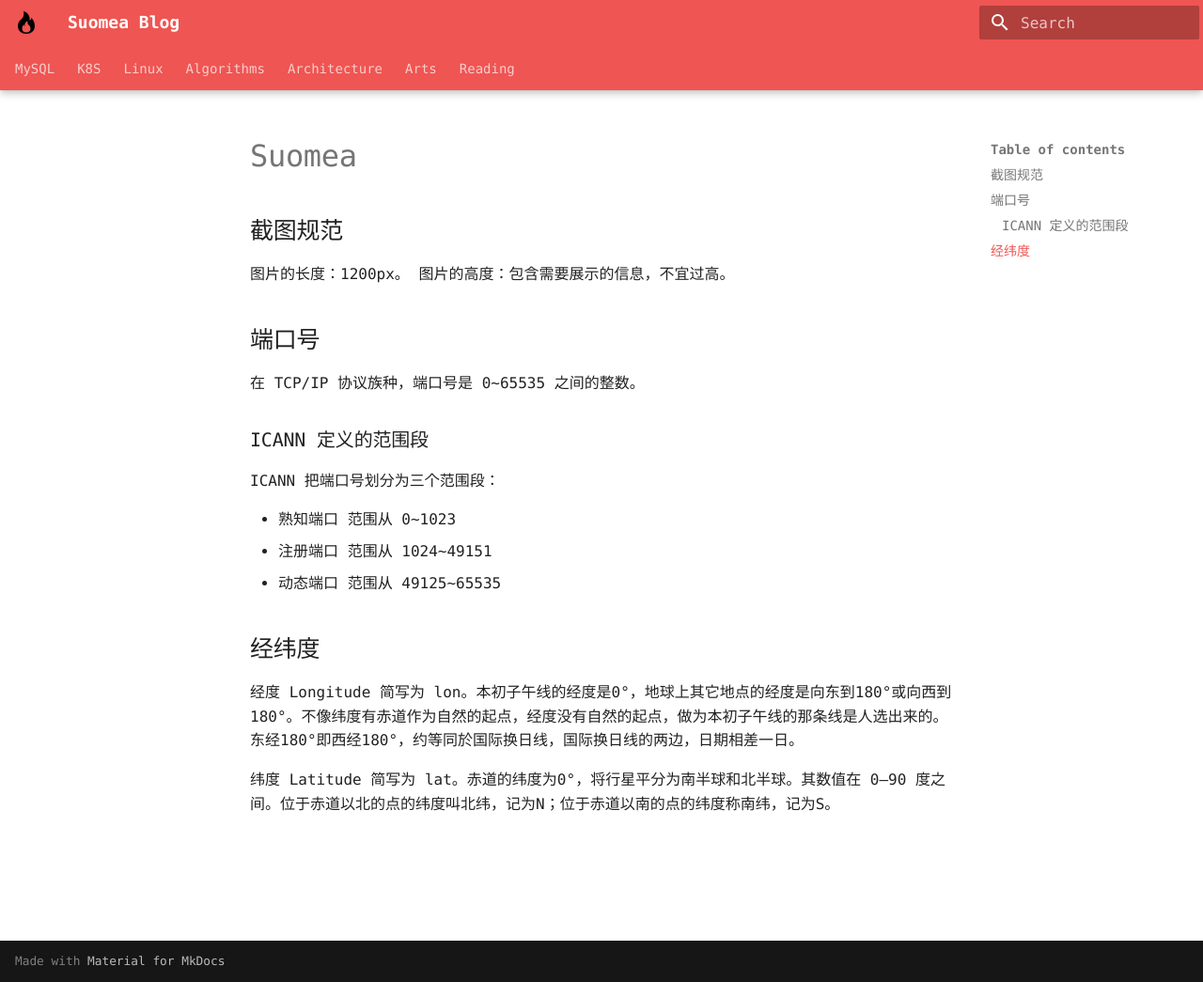
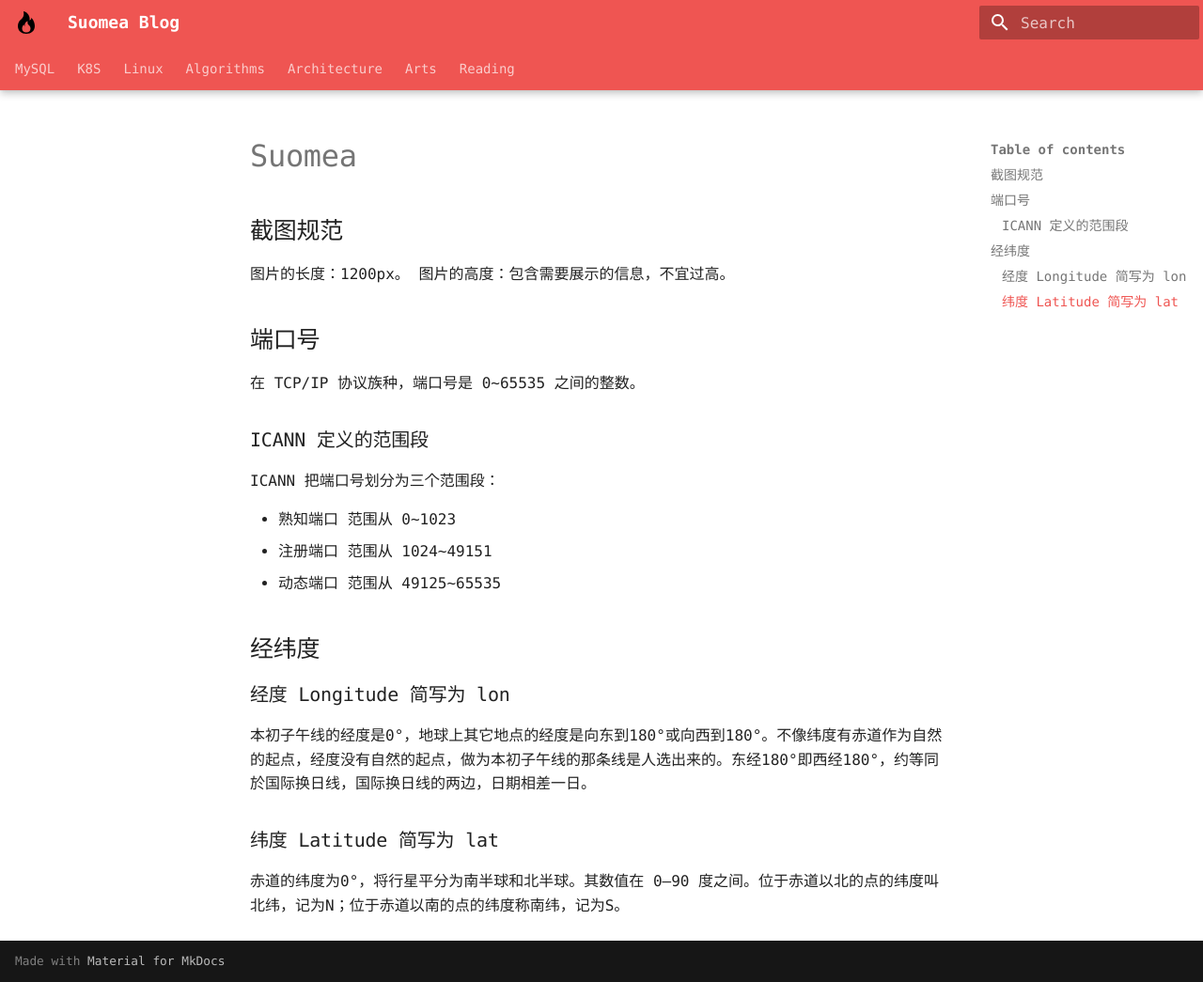
Before and after one commit to Suomea/blog, an MkDocs documentation site: the page built from docs/index.md, in a window 1280 px wide and 1045 px high. Shown: the whole window at 94% size. Built offline with MkDocs 1.6.1 and Material for MkDocs 9.7.7, drawn with Linux system fonts in a browser that asks for light colours; some web fonts are replaced.

```diff
--- a/docs/index.md
+++ b/docs/index.md
@@ -14,6 +14,8 @@ ICANN 把端口号划分为三个范围段：
 - 动态端口 范围从 49125~65535
 
 ## 经纬度
-经度 Longitude 简写为 lon。本初子午线的经度是0°，地球上其它地点的经度是向东到180°或向西到180°。不像纬度有赤道作为自然的起点，经度没有自然的起点，做为本初子午线的那条线是人选出来的。东经180°即西经180°，约等同於国际换日线，国际换日线的两边，日期相差一日。
+### 经度 Longitude 简写为 lon
+本初子午线的经度是0°，地球上其它地点的经度是向东到180°或向西到180°。不像纬度有赤道作为自然的起点，经度没有自然的起点，做为本初子午线的那条线是人选出来的。东经180°即西经180°，约等同於国际换日线，国际换日线的两边，日期相差一日。
 
-纬度 Latitude 简写为 lat。赤道的纬度为0°，将行星平分为南半球和北半球。其数值在 0—90 度之间。位于赤道以北的点的纬度叫北纬，记为N；位于赤道以南的点的纬度称南纬，记为S。
+### 纬度 Latitude 简写为 lat
+赤道的纬度为0°，将行星平分为南半球和北半球。其数值在 0—90 度之间。位于赤道以北的点的纬度叫北纬，记为N；位于赤道以南的点的纬度称南纬，记为S。
```
Also changed, not shown: docs/Algorithms/Base64 算法.md (+0 -4 lines).
